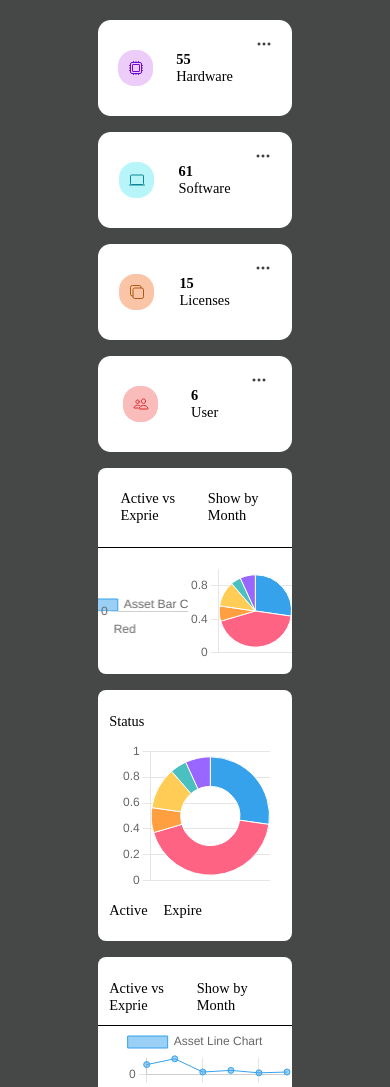
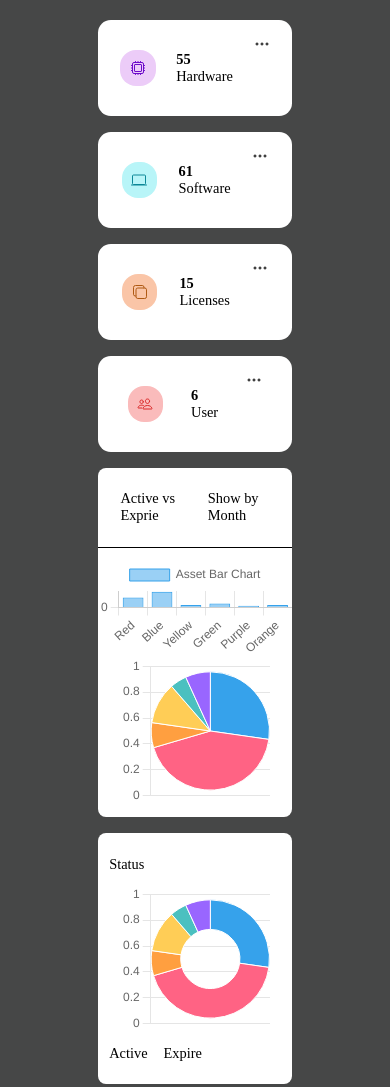
Before and after one commit to souravdas007123/Dashboard--Component-, a plain HTML site: page index.html in a window 390 px wide. Shown: the top 1087 px of the page. Drawn offline with nearby package versions, Linux system fonts and the light colour scheme; a script that the page names is missing.

Commit message:
responsive flex direction added

```diff
--- a/style.css
+++ b/style.css
@@ -267,6 +267,13 @@ body{
     padding: 20px;
     /* background-color: blue; */
 }
+.top_box{
+    justify-content: space-evenly;
+}
+.middle_left_middle{
+    display: flex;
+    flex-direction: column;
+}
   .box_5{
     grid-column: 1/1;
 }
@@ -277,4 +284,12 @@ body{
     width: 12rem;
 
 }
+/* .pie_chart,.bar_chart,.radar_chart,.line_chart,.doughnut_chart{
+        width: 100%;
+        height: 100%;
+       }
+.doughnut_chart,.radar_chart,.pie_chart{
+    min-width: 150px;
+    min-height: 150px;
+} */
 }
```
